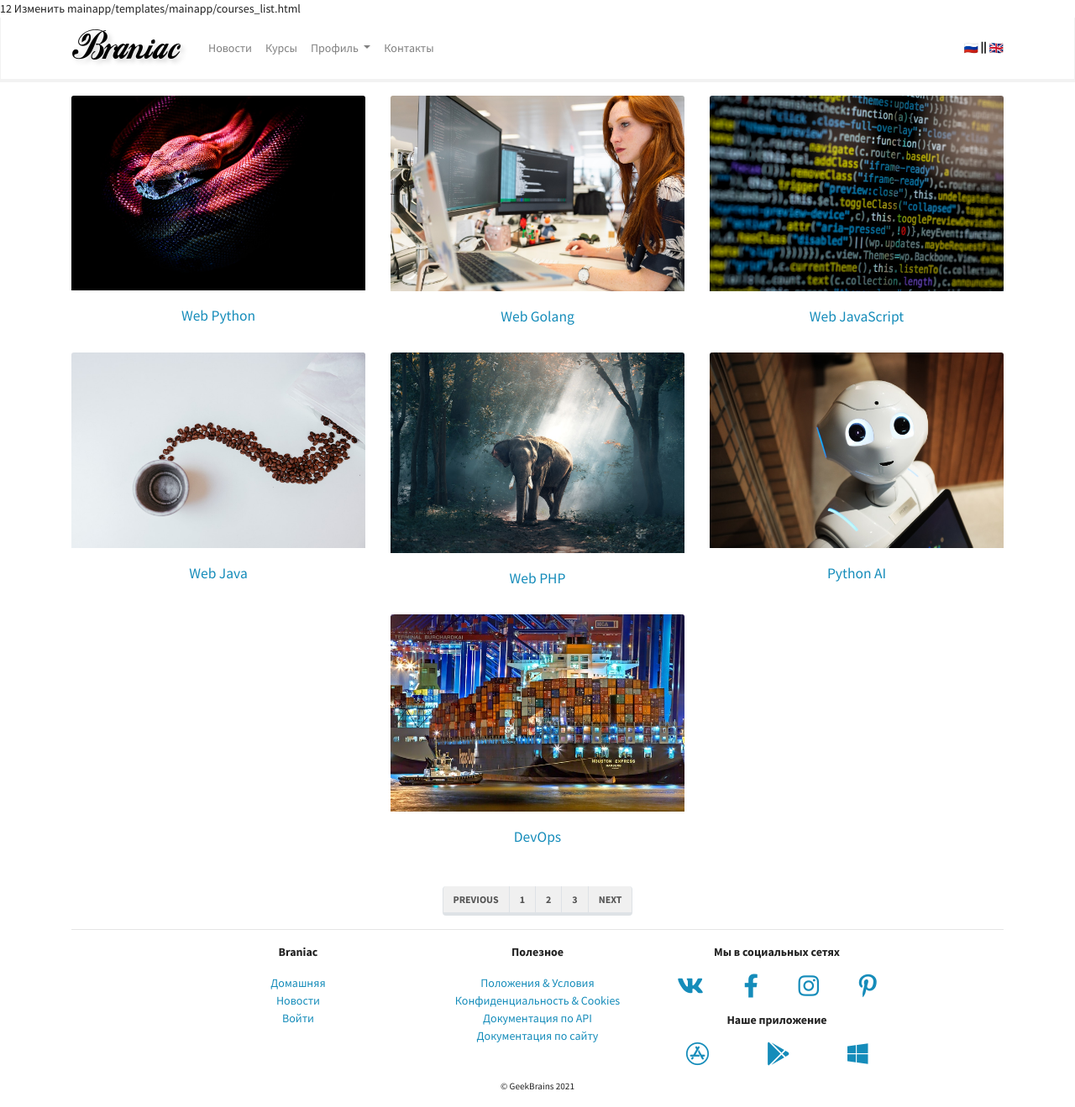
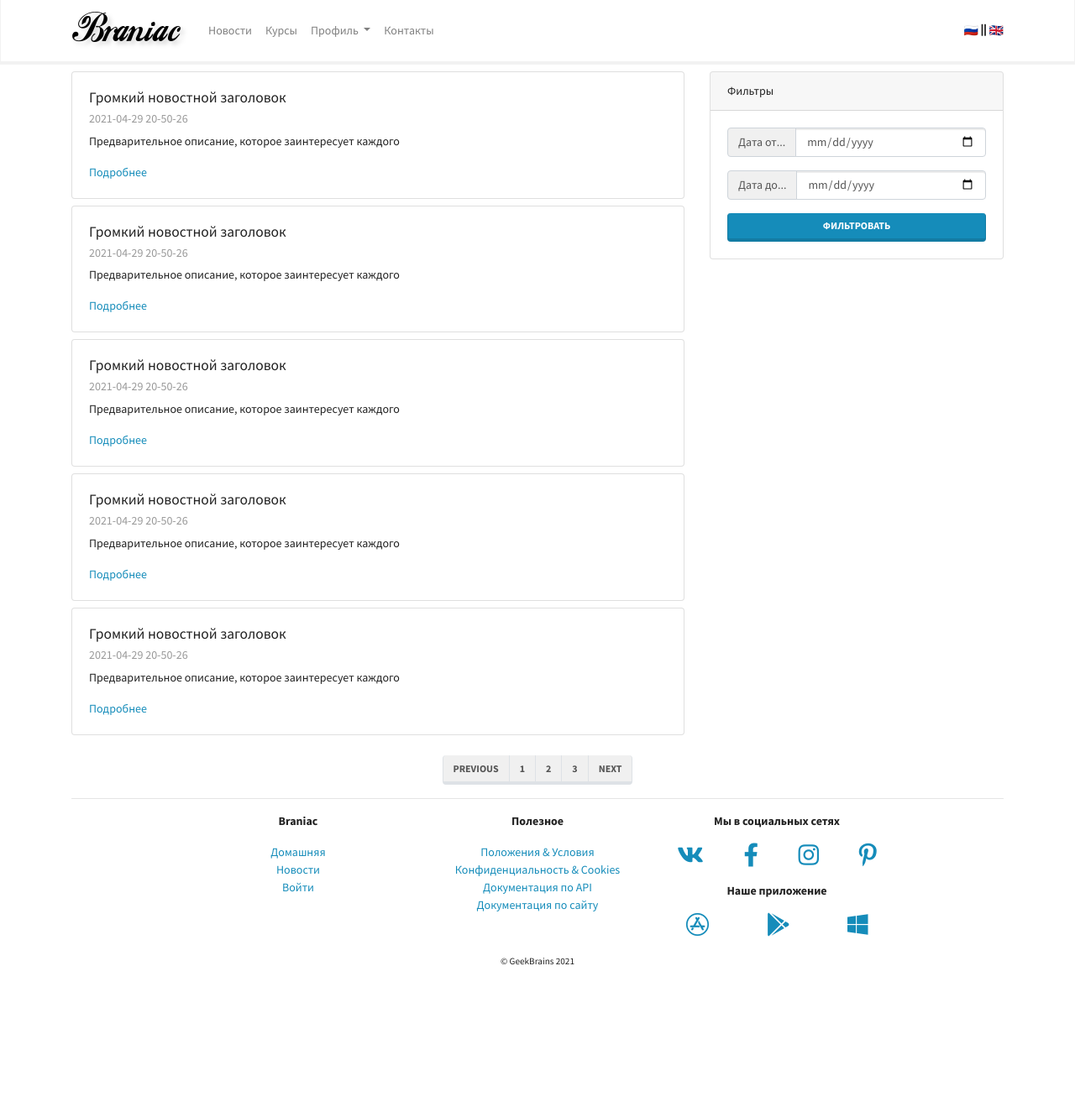
Before and after one commit to rublock/GeekBrains_Django, a Django app: page /mainapp/news/ in a window 1280 px wide. Shown: the whole page at 84% size. After the commit the page ends 1150 px from the top, so only its background shows below. Run offline with Django 3.2, Linux system fonts and the light colour scheme; some libraries are stand-ins or nearby versions.

Commit message:
lesson_3 Loops in templates

```diff
--- a/BraniacLMS/mainapp/templates/mainapp/news.html
+++ b/BraniacLMS/mainapp/templates/mainapp/news.html
@@ -1,89 +1,53 @@
-
-12 Изменить  mainapp/templates/mainapp/courses_list.html
 {% extends 'base.html' %}
 
 {% block content %}
 
-  <div class="row justify-content-center mt-3">
+<div class="row">
 
+  <div class="col-lg-8">
 
-    <div class="card col-sm-12 col-md-6 col-lg-4 border-0">
-      <a href="#">
-        <img src="/static/img/course001.jpg" class="card-img-top" alt="...">
+    {% for i in range %}
+    <div class="card my-2">
       <div class="card-body">
-          <h5 class="card-title text-center">Web Python</h5>
+        <h5 class="card-title">{{ news_title }}</h5>
+        <h6 class="card-subtitle mb-2 text-muted">2021-04-29 20-50-26</h6>
+        <p class="card-text">{{ news_preview }}</p>
+        <a href="#" class="card-link">Подробнее</a>
       </div>
-      </a>
+    </div>
+    {% endfor %}
+
   </div>
 
-
-
-    <div class="card col-sm-12 col-md-6 col-lg-4 border-0">
-      <a href="#">
-        <img src="/static/img/course002.jpg" class="card-img-top" alt="...">
+  <div class="col-lg-4">
+    <div class="card my-2 sticky-top">
+      <div class="card-header">
+        Фильтры
+      </div>
       <div class="card-body">
-          <h5 class="card-title text-center">Web Golang</h5>
+        <form action="">
+          <div class="input-group mb-3">
+            <div class="input-group-prepend">
+              <span class="input-group-text" id="basic-addon1">Дата от...</span>
             </div>
-      </a>
+            <input type="date" class="form-control" name="dateFrom">
+          </div>
+          <div class="input-group mb-3">
+            <div class="input-group-prepend">
+              <span class="input-group-text" id="basic-addon1">Дата до...</span>
+            </div>
+            <input type="date" class="form-control" name="dateTo">
           </div>
 
-
-
-    <div class="card col-sm-12 col-md-6 col-lg-4 border-0">
-      <a href="#">
-        <img src="/static/img/course003.jpg" class="card-img-top" alt="...">
-        <div class="card-body">
-          <h5 class="card-title text-center">Web JavaScript</h5>
+          <button type="submit"
+            class="btn btn-primary btn-block">Фильтровать</button>
+        </form>
       </div>
-      </a>
+    </div>
   </div>
 
-
-
-    <div class="card col-sm-12 col-md-6 col-lg-4 border-0">
-      <a href="#">
-        <img src="/static/img/course004.jpg" class="card-img-top" alt="...">
-        <div class="card-body">
-          <h5 class="card-title text-center">Web Java</h5>
-        </div>
-      </a>
 </div>
 
-
-
-    <div class="card col-sm-12 col-md-6 col-lg-4 border-0">
-      <a href="#">
-        <img src="/static/img/course005.jpg" class="card-img-top" alt="...">
-        <div class="card-body">
-          <h5 class="card-title text-center">Web PHP</h5>
-        </div>
-      </a>
-    </div>
-
-
-
-    <div class="card col-sm-12 col-md-6 col-lg-4 border-0">
-      <a href="#">
-        <img src="/static/img/course006.jpg" class="card-img-top" alt="...">
-        <div class="card-body">
-          <h5 class="card-title text-center">Python AI</h5>
-        </div>
-      </a>
-    </div>
-
-
-
-    <div class="card col-sm-12 col-md-6 col-lg-4 border-0">
-      <a href="#">
-        <img src="/static/img/course007.jpg" class="card-img-top" alt="...">
-        <div class="card-body">
-          <h5 class="card-title text-center">DevOps</h5>
-        </div>
-      </a>
-    </div>
-
-
-  </div>
 <div class="row justify-content-center align-items-center mt-3 mb-n3">
   <nav aria-label="Page navigation example">
     <ul class="pagination">
--- a/BraniacLMS/mainapp/views.py
+++ b/BraniacLMS/mainapp/views.py
@@ -9,9 +9,14 @@ class NewsPageView(TemplateView):
     template_name = "mainapp/news.html"
 
     def get_context_data(self, **kwargs):
+        # Get all previous data
         context = super().get_context_data(**kwargs)
+        # Create your own data
         context["news_title"] = "Громкий новостной заголовок"
-        context["news_preview"] = "Предварительное описание, которое заинтересует каждого"
+        context[
+            "news_preview"
+        ] = "Предварительное описание, которое заинтересует каждого"
+        context["range"] = range(5)
         return context
 
 
--- a/BraniacLMS/templates/base.html
+++ b/BraniacLMS/templates/base.html
@@ -25,15 +25,7 @@
 
     <div class="container-md">
 
-      {% block content %}
-
-        Lorem ipsum dolor sit amet, consectetur adipisicing elit. Aspernatur
-        optio est esse? Veritatis laborum expedita
-        quibusdam numquam! Expedita amet nisi dolor similique autem, mollitia
-        ipsa et, natus vel explicabo
-        reprehenderit?
-
-      {% endblock content %}
+      {% block content %}{% endblock content %}
 
     </div>
 
```
Lines whose indentation alone changed are shown as unchanged.
